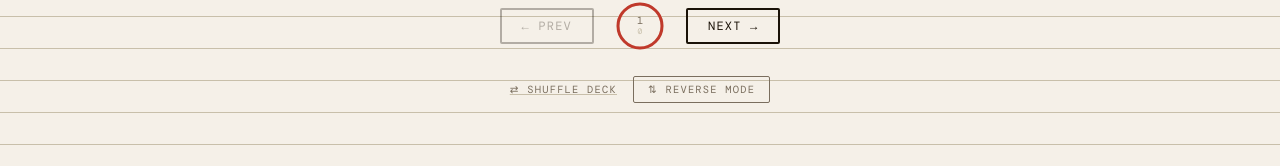
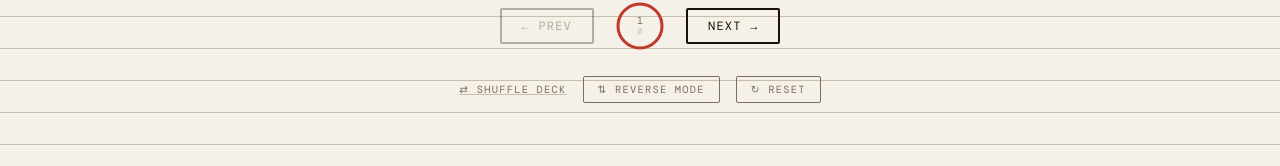
Before and after one commit to NikhilSai5/japanese_Flashcards, a React (Vite) app: page / in a window 1280 px wide. Shown: the part 496-662 px from the top of the page. Built offline with nearby package versions, Linux system fonts and the light colour scheme; no server answers; the database is empty.

Commit message:
reset button added

```diff
--- a/src/components/ProtectedApp.jsx
+++ b/src/components/ProtectedApp.jsx
@@ -20,7 +20,8 @@ function ProtectedApp() {
     flipCard,
     toggleReverse,
     markCorrect,
-    markIncorrect
+    markIncorrect,
+    reset
   } = useCardNavigation(deck);
   const [localDeck, setLocalDeck] = useState(deck);
   const [showAuth, setShowAuth] = useState(false);
@@ -248,6 +249,9 @@ function ProtectedApp() {
             >
               ⇅ Reverse mode
             </button>
+            <button className="reset-btn" onClick={reset}>
+              ↻ Reset
+            </button>
           </div>
         </>
       )}
--- a/src/index.css
+++ b/src/index.css
@@ -352,6 +352,26 @@ circle.fg {
   color: #fff;
 }
 
+.reset-btn {
+  background: transparent;
+  border: 1.5px solid var(--muted);
+  color: var(--muted);
+  font-family: 'DM Mono', monospace;
+  font-size: 0.65rem;
+  letter-spacing: 0.12em;
+  text-transform: uppercase;
+  cursor: pointer;
+  padding: 6px 14px;
+  border-radius: 2px;
+  transition: all 0.15s;
+}
+
+.reset-btn:hover {
+  background: var(--red);
+  border-color: var(--red);
+  color: #fff;
+}
+
 .bottom-row {
   display: flex;
   align-items: center;
```
